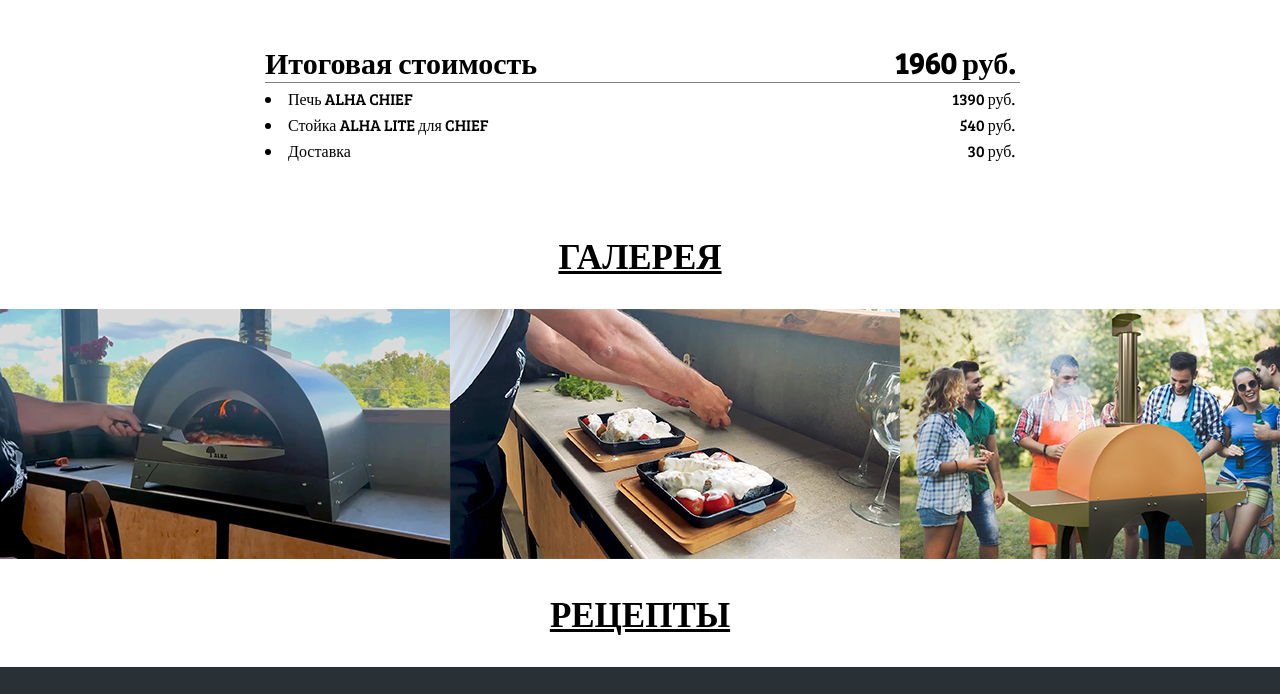
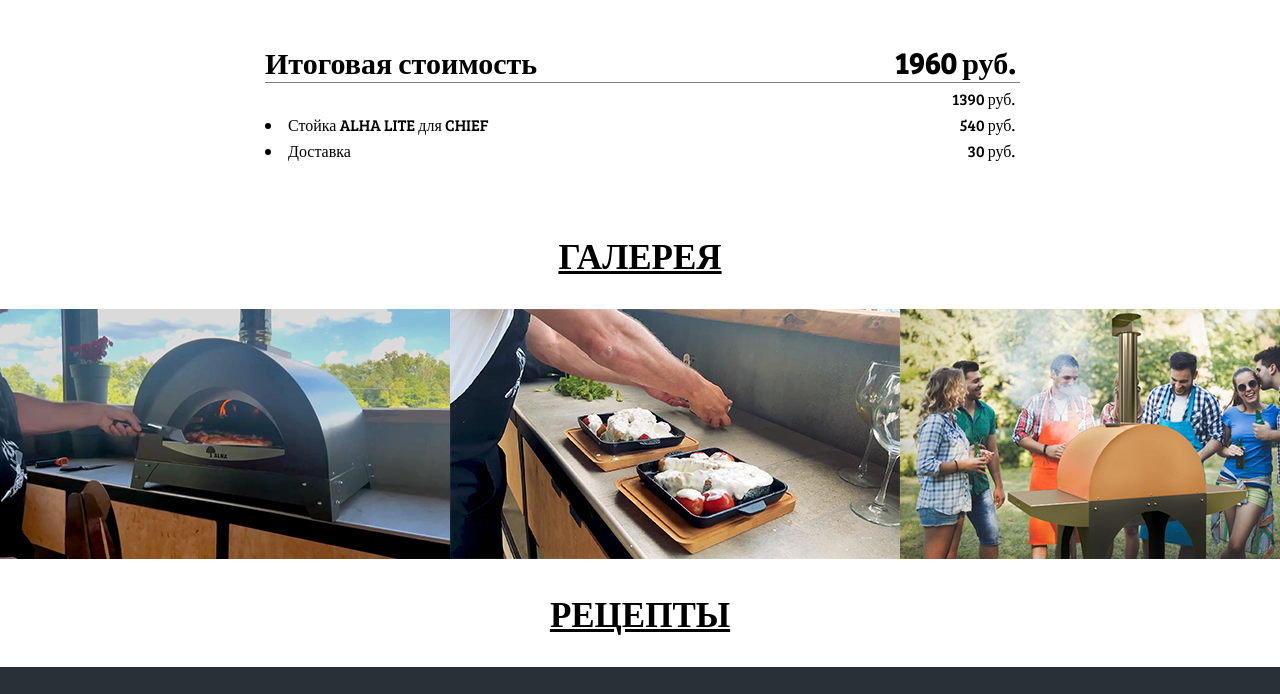
Before and after one commit to sterochkin/2222d, a website built with webpack: page index.html in a window 1280 px wide. Shown: the part 3532-4226 px from the top of the page. Built offline with nearby package versions, Linux system fonts and the light colour scheme.

Commit message:
ProjectX

```diff
--- a/index.html
+++ b/index.html
@@ -208,7 +208,7 @@
                 </div>
                 <div class="divider_price"></div>
                 <div class="detailedprice__setting">
-                        <div class="detailedprice__name cheifname gustoname"><li>Печь ALHA CHIEF</li></div>
+                        <div class="detailedprice__name cheifname gustoname"></div>
                         <div class="detailedprice__cost cheifprice gustoprice">1390 руб.</div>
                 </div>
                 <div class="detailedprice__setting">
```
